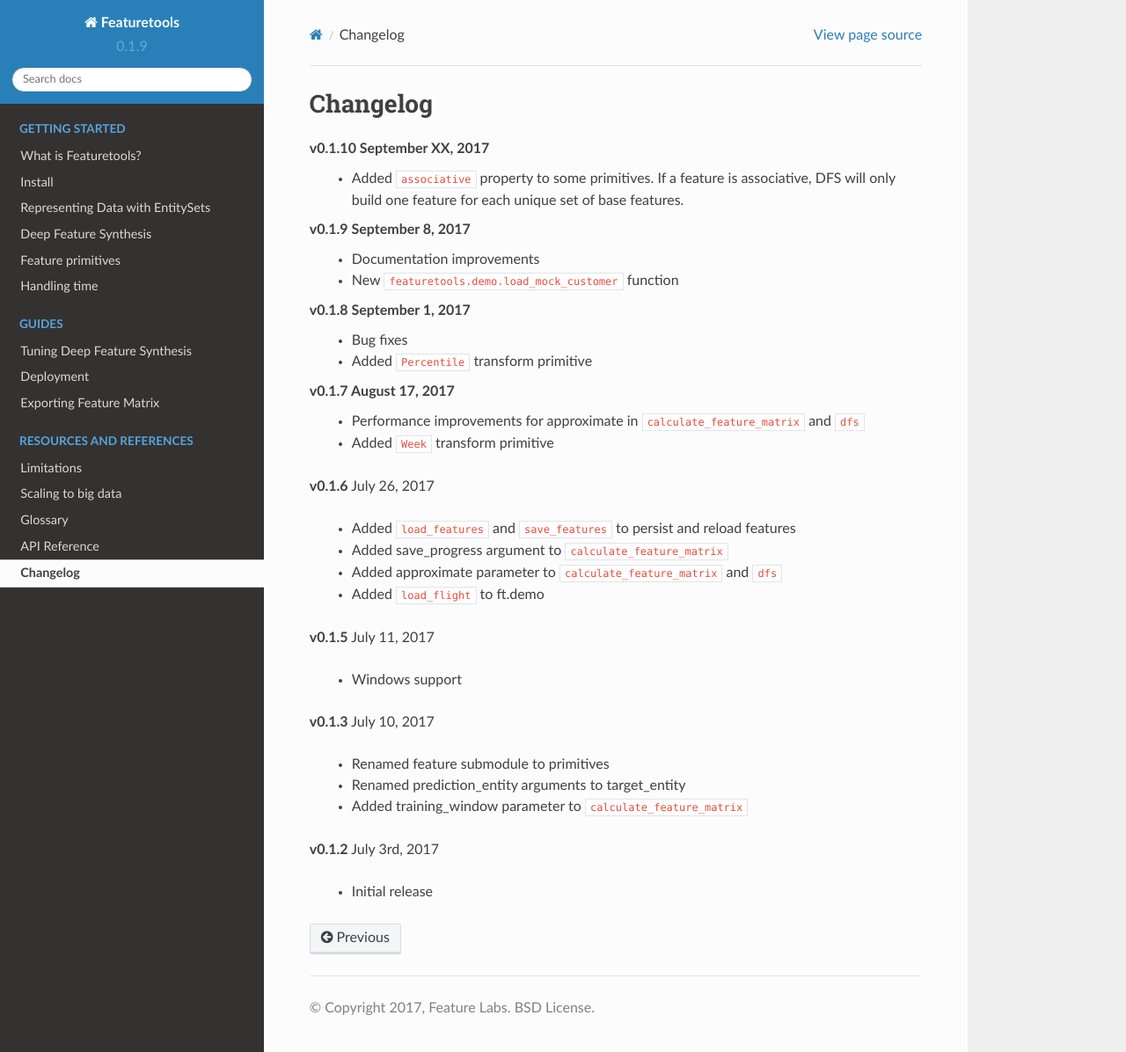
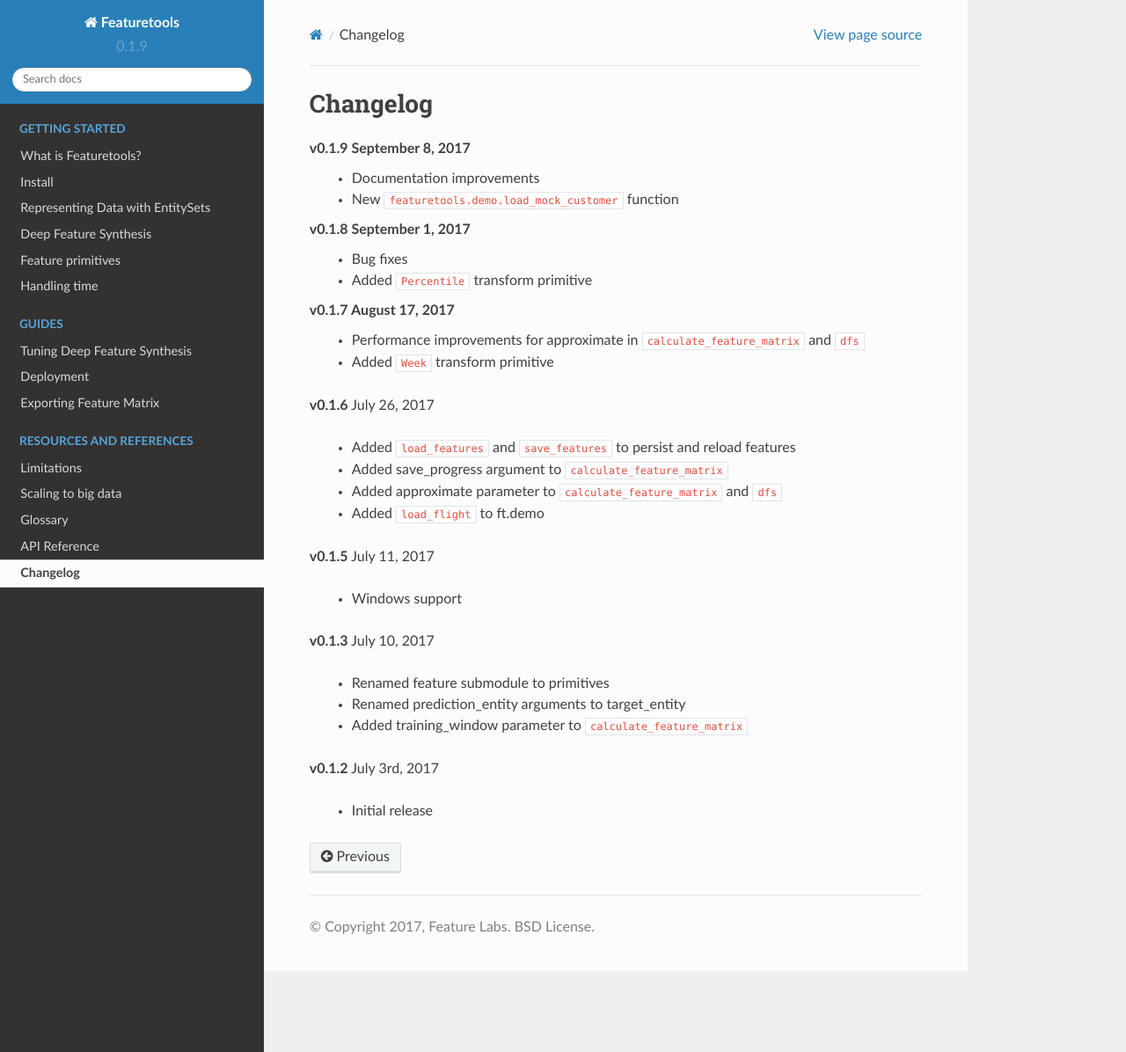
Before and after one commit to alteryx/featuretools, a Sphinx documentation site: the page built from docs/source/changelog.rst, in a window 1280 px wide and 1196 px high. Shown: the whole window at 88% size. Built offline with Sphinx 7.4.7 and the Read the Docs theme 2.0.0, drawn with Linux system fonts in a browser that asks for light colours; comment, search, counter and statistics services are not loaded.

Commit message:
removed changelog entry that was in old format

```diff
--- a/docs/source/changelog.rst
+++ b/docs/source/changelog.rst
@@ -2,9 +2,6 @@
 
 Changelog
 ---------
-
-**v0.1.10** September XX, 2017
-    * Added ``associative`` property to some primitives.  If a feature is associative, DFS will only build one feature for each unique set of base features.
 
 **v0.1.9** September 8, 2017
     * Documentation improvements
```
